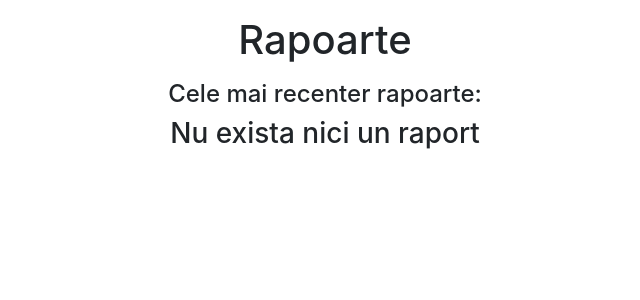
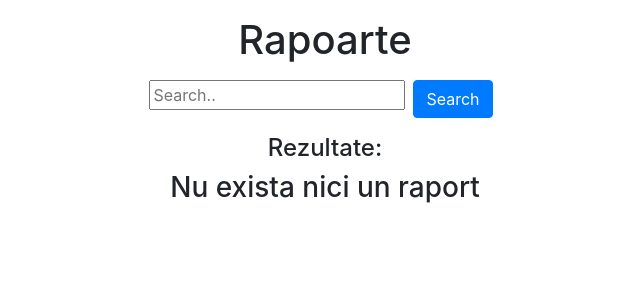
Before and after one commit to mirtleonard/Digitalization, a Django app: page /viewReports in a window 1280 px wide. Shown: the top 300 px of the page, without its empty margins (315-955 px from the left). Run offline with Django 3.2, Linux system fonts and the light colour scheme; data that the repository does not hold is empty; some libraries are stand-ins or nearby versions.

Commit message:
add search functionality

```diff
--- a/report/templates/ViewReports.html
+++ b/report/templates/ViewReports.html
@@ -6,15 +6,23 @@
   </head>
   <body>
     <h1 class="d-flex justify-content-center m-3">Rapoarte</h1>
-    <div class="d-flex">
-      <div class="container d-flex justify-content-center">
-        <div style=" 50%">
-          <h4 style="text-align: center">Cele mai recenter rapoarte:</h4>
+    <div class = "d-flex flex-column justify-content-center">
+
+      <form class="d-flex justify-content-center" action="{% url 'searchReport' %}" method="get">
+        <div class="form-outline">
+          <input type="text" placeholder="Search.." name="search">
+        </div>
+        <button type="submit" class="mx-2 btn btn-primary">Search</button>
+      </form>
+
+      <div class="container d-flex justify-content-center" id="result">
+        <div style=" width:50%">
+          <h4 style="text-align: center"> Rezultate:</h4>
           <div class="d-flex flex-column" style="overflow-x : auto; max-height : 60vh">
             {% if reports %}
             {% for report in reports%}
             <div class="card m-2">
-                <div class="card-header"><a href="{{paste.id}}">{{report.title}}</a></div>
+              <div class="card-header">{{report.title}}</div>
               <div data-offset="50" class="card-body" style="overflow-x : auto; max-height : 10vh ">{{report.branch}}</div>
               <div class="card-footer">{{report.date}}</div>
             </div>
--- a/report/urls.py
+++ b/report/urls.py
@@ -3,6 +3,7 @@ from . import views
 
 urlpatterns = [
     path('viewReports', views.viewReports, name = 'viewReports'),
+    path('searchReport', views.searchReport, name = 'searchReport'),
     path('addReport', views.addReport, name = 'addReport'),
     path('submitReport', views.submitReport, name = 'submitReport'),
 ]
--- a/report/views.py
+++ b/report/views.py
@@ -2,6 +2,7 @@ from django.http import HttpResponse, HttpResponseRedirect
 from django.shortcuts import render
 from report.models import Report
 from django.urls import reverse
+from django.db.models import Q
 
 # Create your views here.
 
@@ -34,3 +35,23 @@ def viewReports(request):
     reports = Report.objects.order_by('date')
     context = {'reports' : reports}
     return render(request, 'ViewReports.html', context)
+
+def searchReport(request):
+    search = request.GET.get('search')
+    print(search)
+    reports = Report.objects.filter(Q(title__icontains = search) |
+                                    Q(username__icontains = search) |
+                                    Q(branch__icontains = search) |
+                                    Q(date__icontains = search) |
+                                    Q(description__icontains = search) |
+                                    Q(goals__icontains = search) |
+                                    Q(strengths__icontains = search) |
+                                    Q(weaknesses__icontains = search) |
+                                    Q(goals__icontains = search) |
+                                    Q(duration__icontains = search) |
+                                    Q(areas__icontains = search) |
+                                    Q(improvements__icontains = search))
+    if (not reports):
+        reports = ""
+    context = {'reports' : reports}
+    return render(request, 'ViewReports.html', context)
```
Also changed, not shown: report/models.py (+13 -13 lines), user/templates/profile.html (+4 -4 lines), report/migrations/0003_auto_20210602_0944.py (added), report/migrations/0004_auto_20210602_0945.py (added). Lines whose indentation alone changed are shown as unchanged.
